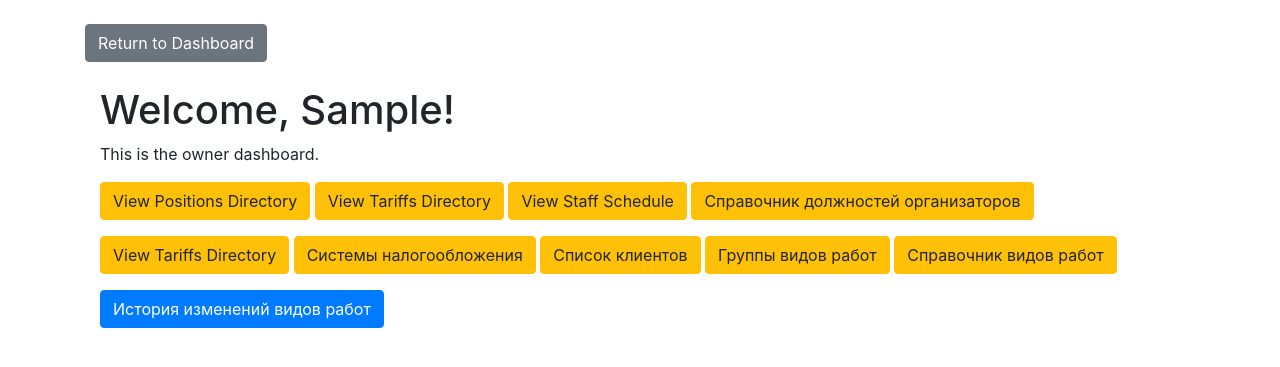
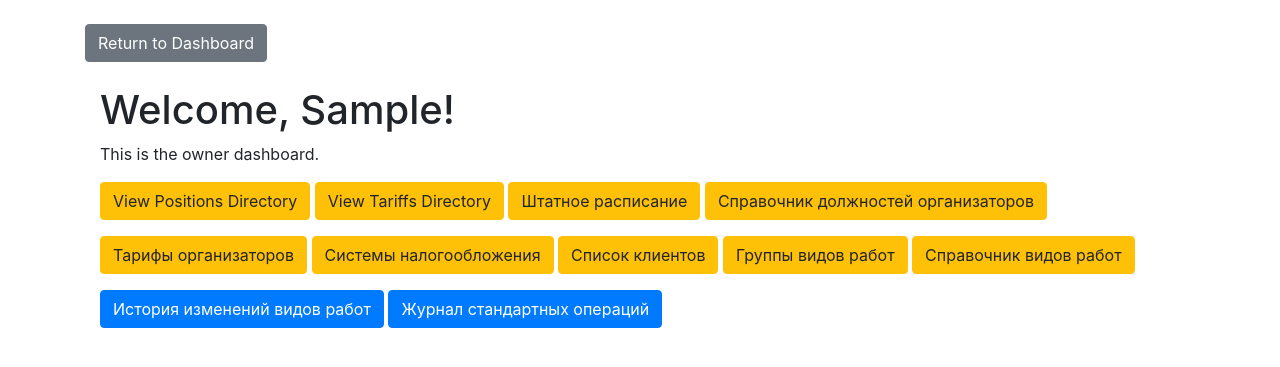
Before and after one commit to Sergey-Pashkov/MB5.2, a Django app: page /accounting/dashboard/owner/ in a window 1280 px wide. Shown: the part 56-423 px from the top of the page. Run offline with Django 5.2, Linux system fonts and the light colour scheme; a user stored in the database is signed in; tables that the repository leaves empty hold one stand-in row (values such as "Sample post"); some libraries are stand-ins or nearby versions.

Commit message:
Добавлены страницы для управленияжурналом стандартных операций

```diff
--- a/Home_button/Accounting_button/templates/Accounting_button/executor_dashboard.html
+++ b/Home_button/Accounting_button/templates/Accounting_button/executor_dashboard.html
@@ -13,6 +13,8 @@
         <a href="{% url 'worktypegroup_list' %}" class="btn btn-warning mb-3 mr-2">Группы видов работ</a>
         <!-- Кнопка для перехода на справочник видов работ -->
         <a href="{% url 'worktype_list' %}" class="btn btn-warning mb-3 mr-2">Справочник видов работ</a>
+           <!-- Кнопка для перехода на журнал стандартных операций -->
+        <a href="{% url 'journal_list' %}" class="btn btn-primary mb-3">Журнал стандартных операций</a>
     </div>
 </div>
 {% endblock %}
--- a/Home_button/Accounting_button/templates/Accounting_button/owner_dashboard.html
+++ b/Home_button/Accounting_button/templates/Accounting_button/owner_dashboard.html
@@ -14,13 +14,13 @@
     <a href="{% url 'tariffs_list' %}" class="btn btn-warning mb-3">View Tariffs Directory</a>
 
     <!-- Кнопка для перехода на страницу штатного расписания -->
-    <a href="{% url 'staff_schedule_list' %}" class="btn btn-warning mb-3">View Staff Schedule</a>
+    <a href="{% url 'staff_schedule_list' %}" class="btn btn-warning mb-3">Штатное расписание</a>
 
     <!-- Кнопка для перехода на справочник должностей организаторов -->
     <a href="{% url 'organizer_positions_list' %}" class="btn btn-warning mb-3">Справочник должностей организаторов</a>
 
     <!-- Кнопка для перехода на справочник тарифов -->
-    <a href="{% url 'organizer_tariffs_list' %}" class="btn btn-warning mb-3">View Tariffs Directory</a>
+    <a href="{% url 'organizer_tariffs_list' %}" class="btn btn-warning mb-3">Тарифы организаторов</a>
 
     <!-- Кнопка для перехода на справочник систем налогообложения -->
     <a href="{% url 'tax_systems_list' %}" class="btn btn-warning mb-3">Системы налогообложения</a>
@@ -36,5 +36,8 @@
 
     <!-- Кнопка для перехода на историю изменений видов работ -->
     <a href="{% url 'worktype_history' %}" class="btn btn-primary mb-3">История изменений видов работ</a>
+
+    <!-- Кнопка для перехода на журнал стандартных операций -->
+    <a href="{% url 'journal_list' %}" class="btn btn-primary mb-3">Журнал стандартных операций</a>
 </div>
 {% endblock %}
--- a/Home_button/Accounting_button/urls.py
+++ b/Home_button/Accounting_button/urls.py
@@ -1,118 +1,92 @@
-# Accounting_button/urls.py
-
-from django.urls import path
-from .views import LoginView, DashboardRedirectView, OwnerDashboardView, OrganizerDashboardView, ExecutorDashboardView
-from django.views.generic import TemplateView
-from .views import (
+from django.urls import path, include  # Импорт для создания маршрутов
+from django.views.generic import TemplateView  # Импорт для отображения статических страниц
+from .views import (  # Импорт всех нужных представлений
+    LoginView, DashboardRedirectView, OwnerDashboardView, OrganizerDashboardView, ExecutorDashboardView,
     PositionDirectoryListView, PositionDirectoryDetailView, PositionDirectoryCreateView,
     PositionDirectoryUpdateView, PositionDirectoryDeleteView,
     TariffDirectoryListView, TariffDirectoryDetailView, TariffDirectoryCreateView,
     TariffDirectoryUpdateView, TariffDirectoryDeleteView,
     StaffScheduleListView, StaffScheduleDetailView, StaffScheduleCreateView,
     StaffScheduleUpdateView, StaffScheduleDeleteView,
-    OrganizerPositionDirectoryListView,
-    OrganizerPositionDirectoryCreateView,
-    OrganizerPositionDirectoryDetailView,
-    OrganizerPositionDirectoryUpdateView,
-    OrganizerPositionDirectoryDeleteView,
-    OwnerDashboardView,
-    TaxSystemListView,
-    TaxSystemCreateView,
-    TaxSystemDetailView,
-    TaxSystemUpdateView,
-    TaxSystemDeleteView
-
+    OrganizerPositionDirectoryListView, OrganizerPositionDirectoryCreateView, OrganizerPositionDirectoryDetailView,
+    OrganizerPositionDirectoryUpdateView, OrganizerPositionDirectoryDeleteView,
+    OrganizerTariffListView, OrganizerTariffCreateView, OrganizerTariffDetailView,
+    OrganizerTariffUpdateView, OrganizerTariffDeleteView,
+    ClientListView, ClientDetailView, ClientCreateView, ClientUpdateView, ClientDeleteView, export_clients,
+    TaxSystemListView, TaxSystemCreateView, TaxSystemDetailView, TaxSystemUpdateView, TaxSystemDeleteView,
+    worktypegroup_list, worktypegroup_create, worktypegroup_edit, worktypegroup_delete,
+    worktype_list, worktype_create, worktype_edit, worktype_delete, worktype_view, export_worktypes_to_excel, worktype_history, worktype_revert,
+    StandardOperationsJournalListView, StandardOperationsJournalCreateView, StandardOperationsJournalUpdateView, StandardOperationsJournalDeleteView,
 )
-from django.urls import path
-from .views import OrganizerTariffListView, OrganizerTariffCreateView, OrganizerTariffDetailView, OrganizerTariffUpdateView, OrganizerTariffDeleteView
-
-from .views import ClientListView, ClientDetailView, ClientCreateView, ClientUpdateView, ClientDeleteView
-
-from django.urls import path
-from .views import ClientListView, export_clients
-
-from django.urls import path
-from . import views
 
 urlpatterns = [
-    path('positions/', PositionDirectoryListView.as_view(), name='positions_list'),
-    path('positions/new/', PositionDirectoryCreateView.as_view(), name='position_create'),
-    path('positions/<int:pk>/', PositionDirectoryDetailView.as_view(), name='position_detail'),
-    path('positions/<int:pk>/edit/', PositionDirectoryUpdateView.as_view(), name='position_edit'),
-    path('positions/<int:pk>/delete/', PositionDirectoryDeleteView.as_view(), name='position_delete'),
+    path('positions/', PositionDirectoryListView.as_view(), name='positions_list'),  # Список должностей
+    path('positions/new/', PositionDirectoryCreateView.as_view(), name='position_create'),  # Создание новой должности
+    path('positions/<int:pk>/', PositionDirectoryDetailView.as_view(), name='position_detail'),  # Просмотр деталей должности
+    path('positions/<int:pk>/edit/', PositionDirectoryUpdateView.as_view(), name='position_edit'),  # Редактирование должности
+    path('positions/<int:pk>/delete/', PositionDirectoryDeleteView.as_view(), name='position_delete'),  # Удаление должности
 
-    path('tariffs/', TariffDirectoryListView.as_view(), name='tariffs_list'),
-    path('tariffs/new/', TariffDirectoryCreateView.as_view(), name='tariff_create'),
-    path('tariffs/<int:pk>/', TariffDirectoryDetailView.as_view(), name='tariff_detail'),
-    path('tariffs/<int:pk>/edit/', TariffDirectoryUpdateView.as_view(), name='tariff_edit'),
-    path('tariffs/<int:pk>/delete/', TariffDirectoryDeleteView.as_view(), name='tariff_delete'),
+    path('tariffs/', TariffDirectoryListView.as_view(), name='tariffs_list'),  # Список тарифов
+    path('tariffs/new/', TariffDirectoryCreateView.as_view(), name='tariff_create'),  # Создание нового тарифа
+    path('tariffs/<int:pk>/', TariffDirectoryDetailView.as_view(), name='tariff_detail'),  # Просмотр деталей тарифа
+    path('tariffs/<int:pk>/edit/', TariffDirectoryUpdateView.as_view(), name='tariff_edit'),  # Редактирование тарифа
+    path('tariffs/<int:pk>/delete/', TariffDirectoryDeleteView.as_view(), name='tariff_delete'),  # Удаление тарифа
 
-    path('staff-schedule/', StaffScheduleListView.as_view(), name='staff_schedule_list'),
-    path('staff-schedule/new/', StaffScheduleCreateView.as_view(), name='staff_schedule_create'),
-    path('staff-schedule/<int:pk>/', StaffScheduleDetailView.as_view(), name='staff_schedule_detail'),
-    path('staff-schedule/<int:pk>/edit/', StaffScheduleUpdateView.as_view(), name='staff_schedule_edit'),
-    path('staff-schedule/<int:pk>/delete/', StaffScheduleDeleteView.as_view(), name='staff_schedule_delete'),
+    path('staff-schedule/', StaffScheduleListView.as_view(), name='staff_schedule_list'),  # Список расписаний сотрудников
+    path('staff-schedule/new/', StaffScheduleCreateView.as_view(), name='staff_schedule_create'),  # Создание нового расписания
+    path('staff-schedule/<int:pk>/', StaffScheduleDetailView.as_view(), name='staff_schedule_detail'),  # Просмотр деталей расписания
+    path('staff-schedule/<int:pk>/edit/', StaffScheduleUpdateView.as_view(), name='staff_schedule_edit'),  # Редактирование расписания
+    path('staff-schedule/<int:pk>/delete/', StaffScheduleDeleteView.as_view(), name='staff_schedule_delete'),  # Удаление расписания
 
-    # Страница для уведомления о недостаточности прав доступа
-    path('forbidden/', TemplateView.as_view(template_name='forbidden.html'), name='forbidden'),
+    path('forbidden/', TemplateView.as_view(template_name='forbidden.html'), name='forbidden'),  # Страница для уведомления о недостаточности прав доступа
 
-    path('login/', LoginView.as_view(), name='login'),
-    path('dashboard/', DashboardRedirectView.as_view(), name='dashboard_redirect'),
-    path('dashboard/owner/', OwnerDashboardView.as_view(), name='owner_dashboard'),
-    path('dashboard/organizer/', OrganizerDashboardView.as_view(), name='organizer_dashboard'),
-    path('dashboard/executor/', ExecutorDashboardView.as_view(), name='executor_dashboard'),
+    path('login/', LoginView.as_view(), name='login'),  # Страница входа
+    path('dashboard/', DashboardRedirectView.as_view(), name='dashboard_redirect'),  # Редирект на дашборд
+    path('dashboard/owner/', OwnerDashboardView.as_view(), name='owner_dashboard'),  # Дашборд собственника
+    path('dashboard/organizer/', OrganizerDashboardView.as_view(), name='organizer_dashboard'),  # Дашборд организатора
+    path('dashboard/executor/', ExecutorDashboardView.as_view(), name='executor_dashboard'),  # Дашборд исполнителя
 
-    path('owner/dashboard/', OwnerDashboardView.as_view(), name='owner_dashboard'),  # Маршрут для дашборда собственника
-    path('organizer_positions/', OrganizerPositionDirectoryListView.as_view(), name='organizer_positions_list'),  # URL для списка должностей
-    path('organizer_positions/new/', OrganizerPositionDirectoryCreateView.as_view(), name='organizer_position_create'),  # URL для создания новой должности
-    path('organizer_positions/<int:pk>/', OrganizerPositionDirectoryDetailView.as_view(), name='organizer_position_detail'),  # URL для просмотра деталей должности
-    path('organizer_positions/<int:pk>/edit/', OrganizerPositionDirectoryUpdateView.as_view(), name='organizer_position_edit'),  # URL для редактирования должности
-    path('organizer_positions/<int:pk>/delete/', OrganizerPositionDirectoryDeleteView.as_view(), name='organizer_position_delete'),  # URL для удаления должности
+    path('organizer_positions/', OrganizerPositionDirectoryListView.as_view(), name='organizer_positions_list'),  # Список должностей организаторов
+    path('organizer_positions/new/', OrganizerPositionDirectoryCreateView.as_view(), name='organizer_position_create'),  # Создание новой должности организатора
+    path('organizer_positions/<int:pk>/', OrganizerPositionDirectoryDetailView.as_view(), name='organizer_position_detail'),  # Просмотр деталей должности организатора
+    path('organizer_positions/<int:pk>/edit/', OrganizerPositionDirectoryUpdateView.as_view(), name='organizer_position_edit'),  # Редактирование должности организатора
+    path('organizer_positions/<int:pk>/delete/', OrganizerPositionDirectoryDeleteView.as_view(), name='organizer_position_delete'),  # Удаление должности организатора
 
-    # URL для списка тарифов организаторов
-    path('organizer_tariffs/', OrganizerTariffListView.as_view(), name='organizer_tariffs_list'),
+    path('organizer_tariffs/', OrganizerTariffListView.as_view(), name='organizer_tariffs_list'),  # Список тарифов организаторов
+    path('organizer_tariffs/new/', OrganizerTariffCreateView.as_view(), name='organizer_tariff_create'),  # Создание нового тарифа организатора
+    path('organizer_tariffs/<int:pk>/', OrganizerTariffDetailView.as_view(), name='organizer_tariff_detail'),  # Просмотр деталей тарифа организатора
+    path('organizer_tariffs/<int:pk>/edit/', OrganizerTariffUpdateView.as_view(), name='organizer_tariff_edit'),  # Редактирование тарифа организатора
+    path('organizer_tariffs/<int:pk>/delete/', OrganizerTariffDeleteView.as_view(), name='organizer_tariff_delete'),  # Удаление тарифа организатора
 
-    # URL для создания нового тарифа
-    path('organizer_tariffs/new/', OrganizerTariffCreateView.as_view(), name='organizer_tariff_create'),
+    path('tax_systems/', TaxSystemListView.as_view(), name='tax_systems_list'),  # Список систем налогообложения
+    path('tax_systems/new/', TaxSystemCreateView.as_view(), name='tax_system_create'),  # Создание новой системы налогообложения
+    path('tax_systems/<int:pk>/', TaxSystemDetailView.as_view(), name='tax_system_detail'),  # Просмотр деталей системы налогообложения
+    path('tax_systems/<int:pk>/edit/', TaxSystemUpdateView.as_view(), name='tax_system_edit'),  # Редактирование системы налогообложения
+    path('tax_systems/<int:pk>/delete/', TaxSystemDeleteView.as_view(), name='tax_system_delete'),  # Удаление системы налогообложения
 
-    # URL для просмотра деталей тарифа
-    path('organizer_tariffs/<int:pk>/', OrganizerTariffDetailView.as_view(), name='organizer_tariff_detail'),
+    path('clients/', ClientListView.as_view(), name='client_list'),  # Список клиентов
+    path('clients/<int:pk>/', ClientDetailView.as_view(), name='client_detail'),  # Просмотр деталей клиента
+    path('clients/new/', ClientCreateView.as_view(), name='client_create'),  # Создание нового клиента
+    path('clients/<int:pk>/edit/', ClientUpdateView.as_view(), name='client_edit'),  # Редактирование клиента
+    path('clients/<int:pk>/delete/', ClientDeleteView.as_view(), name='client_delete'),  # Удаление клиента
+    path('export_clients/', export_clients, name='export_clients'),  # Экспорт клиентов в Excel
 
-    # URL для редактирования тарифа
-    path('organizer_tariffs/<int:pk>/edit/', OrganizerTariffUpdateView.as_view(), name='organizer_tariff_edit'),
+    path('worktypegroups/', worktypegroup_list, name='worktypegroup_list'),  # Список групп видов работ
+    path('worktypegroups/create/', worktypegroup_create, name='worktypegroup_create'),  # Создание новой группы видов работ
+    path('worktypegroups/edit/<int:pk>/', worktypegroup_edit, name='worktypegroup_edit'),  # Редактирование группы видов работ
+    path('worktypegroups/delete/<int:pk>/', worktypegroup_delete, name='worktypegroup_delete'),  # Удаление группы видов работ
 
-    # URL для удаления тарифа
-    path('organizer_tariffs/<int:pk>/delete/', OrganizerTariffDeleteView.as_view(), name='organizer_tariff_delete'),
+    path('worktypes/', worktype_list, name='worktype_list'),  # Список видов работ
+    path('worktypes/create/', worktype_create, name='worktype_create'),  # Создание нового вида работ
+    path('worktypes/edit/<int:pk>/', worktype_edit, name='worktype_edit'),  # Редактирование вида работ
+    path('worktypes/delete/<int:pk>/', worktype_delete, name='worktype_delete'),  # Удаление вида работ
+    path('worktypes/view/<int:pk>/', worktype_view, name='worktype_view'),  # Просмотр вида работ
+    path('worktypes/export/', export_worktypes_to_excel, name='worktype_export'),  # Экспорт видов работ в Excel
+    path('worktypes/history/', worktype_history, name='worktype_history'),  # История изменений видов работ за последние 30 дней
+    path('worktypes/revert/<int:pk>/<int:history_id>/', worktype_revert, name='worktype_revert'),  # Откат к предыдущей версии вида работ
 
-    path('tax_systems/', TaxSystemListView.as_view(), name='tax_systems_list'),
-    path('tax_systems/new/', TaxSystemCreateView.as_view(), name='tax_system_create'),
-    path('tax_systems/<int:pk>/', TaxSystemDetailView.as_view(), name='tax_system_detail'),
-    path('tax_systems/<int:pk>/edit/', TaxSystemUpdateView.as_view(), name='tax_system_edit'),
-    path('tax_systems/<int:pk>/delete/', TaxSystemDeleteView.as_view(), name='tax_system_delete'),
-
-    path('clients/', ClientListView.as_view(), name='client_list'),
-    path('clients/<int:pk>/', ClientDetailView.as_view(), name='client_detail'),
-    path('clients/new/', ClientCreateView.as_view(), name='client_create'),
-    path('clients/<int:pk>/edit/', ClientUpdateView.as_view(), name='client_edit'),
-    path('clients/<int:pk>/delete/', ClientDeleteView.as_view(), name='client_delete'),
-
-  # выгрузка списка клиентов в эксель
-    path('clients/', ClientListView.as_view(), name='client_list'),
-    path('export_clients/', export_clients, name='export_clients'),
-
-    path('', views.worktypegroup_list, name='worktypegroup_list'),
-    path('create/', views.worktypegroup_create, name='worktypegroup_create'),
-    path('edit/<int:pk>/', views.worktypegroup_edit, name='worktypegroup_edit'),
-    path('delete/<int:pk>/', views.worktypegroup_delete, name='worktypegroup_delete'),
-
-
-
-    path('worktypes/', views.worktype_list, name='worktype_list'),  # URL для отображения списка видов работ
-    path('worktypes/create/', views.worktype_create, name='worktype_create'),  # URL для создания нового вида работ
-    path('worktypes/edit/<int:pk>/', views.worktype_edit, name='worktype_edit'),  # URL для редактирования вида работ
-    path('worktypes/delete/<int:pk>/', views.worktype_delete, name='worktype_delete'),  # URL для удаления вида работ
-    path('worktypes/view/<int:pk>/', views.worktype_view, name='worktype_view'),  # URL для просмотра вида работ
-    path('worktypes/export/', views.export_worktypes_to_excel, name='worktype_export'),  # URL для экспорта данных в Excel
-    path('worktypes/history/', views.worktype_history, name='worktype_history'),  # URL для просмотра истории изменений за последние 30 дней
-    path('worktypes/revert/<int:pk>/<int:history_id>/', views.worktype_revert, name='worktype_revert'),  # URL для отката к предыдущей версии
+    path('journals/', StandardOperationsJournalListView.as_view(), name='journal_list'),  # Список стандартных операций
+    path('journals/create/', StandardOperationsJournalCreateView.as_view(), name='journal_create'),  # Создание новой стандартной операции
+    path('journals/update/<int:pk>/', StandardOperationsJournalUpdateView.as_view(), name='journal_update'),  # Редактирование стандартной операции
+    path('journals/delete/<int:pk>/', StandardOperationsJournalDeleteView.as_view(), name='journal_delete'),  # Удаление стандартной операции
 ]
--- a/Home_button/Accounting_button/views.py
+++ b/Home_button/Accounting_button/views.py
@@ -764,3 +764,50 @@ def worktype_revert(request, pk, history_id):
     historical_instance.instance.save()
     update_change_reason(historical_instance.instance, 'Reverted to a previous version')
     return redirect('worktype_history')
+
+
+
+
+
+from django.shortcuts import render, get_object_or_404, redirect
+from django.urls import reverse_lazy
+from django.views.generic import ListView, CreateView, UpdateView, DeleteView
+from .models import StandardOperationsJournal
+from .forms import StandardOperationsJournalForm
+
+# Accounting_button/views.py
+from django.views.generic import ListView, CreateView, UpdateView, DeleteView
+from .models import StandardOperationsJournal
+
+# Accounting_button/views.py
+
+from django.views.generic import ListView
+from .models import StandardOperationsJournal
+
+class StandardOperationsJournalListView(ListView):
+    model = StandardOperationsJournal
+    template_name = 'Accounting_button/StandardOperationsJournal/journal_list.html'
+    context_object_name = 'journals'  # Убедитесь, что это имя используется в шаблоне
+
+    def get_queryset(self):
+        # Добавьте любые необходимые фильтры, если они есть
+        return StandardOperationsJournal.objects.all()
+
+
+
+class StandardOperationsJournalCreateView(CreateView):
+    model = StandardOperationsJournal
+    fields = '__all__'
+    template_name = 'Accounting_button/StandardOperationsJournal/journal_form.html'
+    success_url = '/accounting/journals/'
+
+class StandardOperationsJournalUpdateView(UpdateView):
+    model = StandardOperationsJournal
+    fields = '__all__'
+    template_name = 'Accounting_button/StandardOperationsJournal/journal_form.html'
+    success_url = '/accounting/journals/'
+
+class StandardOperationsJournalDeleteView(DeleteView):
+    model = StandardOperationsJournal
+    template_name = 'Accounting_button/StandardOperationsJournal/journal_confirm_delete.html'
+    success_url = '/accounting/journals/'
```
Also changed, not shown: Home_button/Accounting_button/forms.py (+16 -0 lines), Home_button/Accounting_button/templates/Accounting_button/StandardOperationsJournal/journal_confirm_delete.html (added, +10 -0 lines), Home_button/Accounting_button/templates/Accounting_button/StandardOperationsJournal/journal_detail.html (added, +16 -0 lines), Home_button/Accounting_button/templates/Accounting_button/StandardOperationsJournal/journal_form.html (added, +46 -0 lines), Home_button/Accounting_button/templates/Accounting_button/StandardOperationsJournal/journal_list.html (added, +45 -0 lines).
